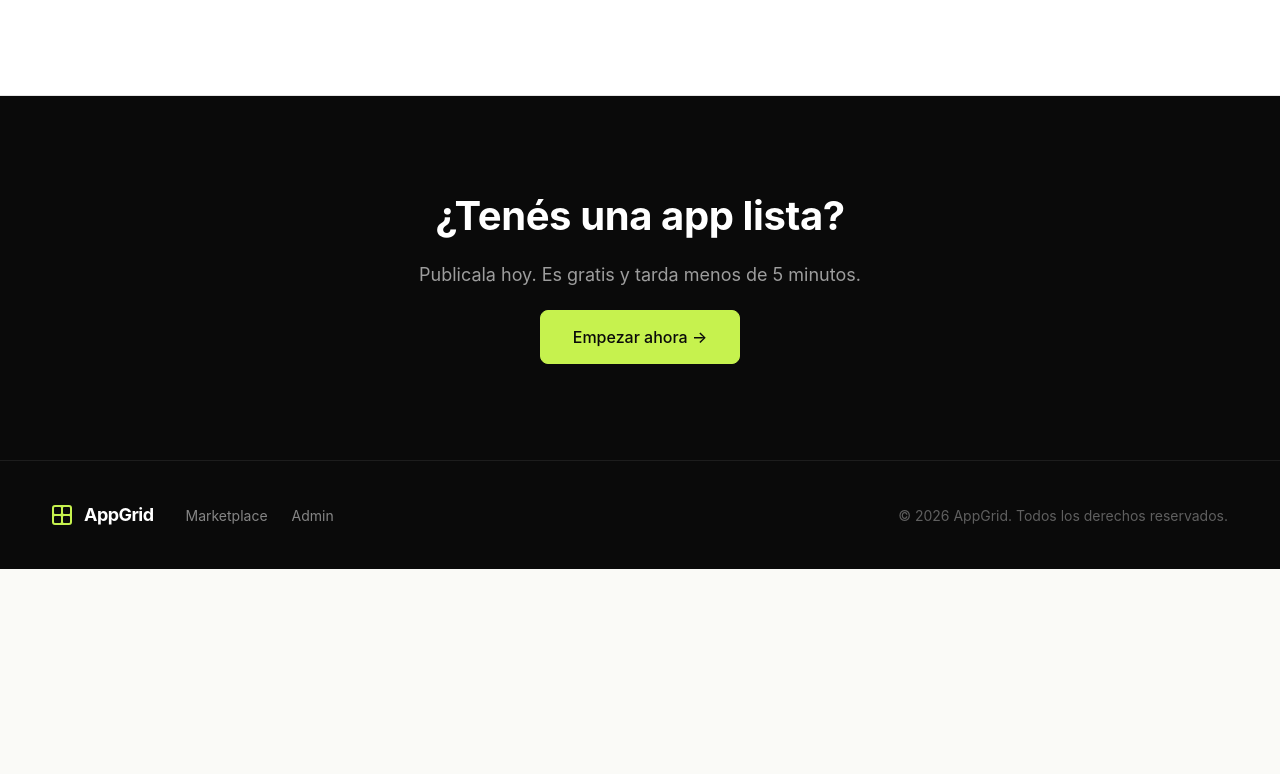
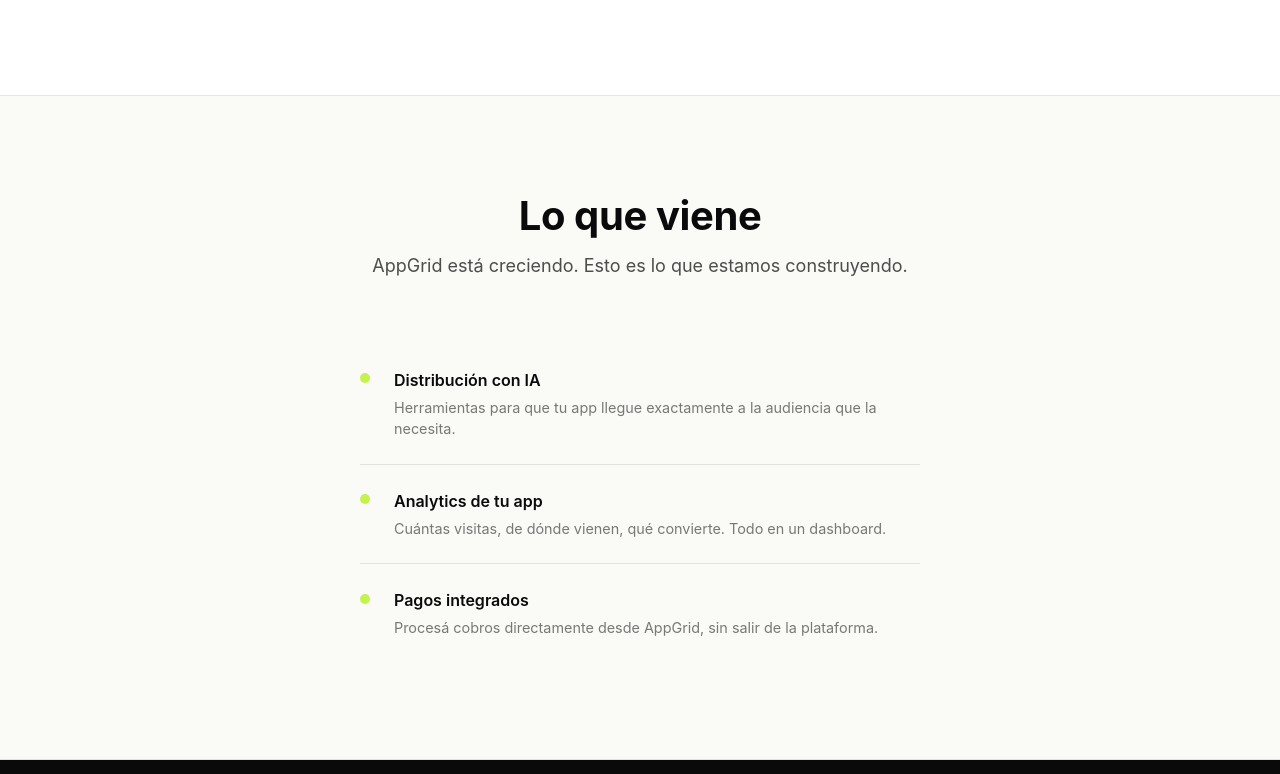
Before and after one commit to diegoezce/AppGrid, a Next.js app: page / in a window 1280 px wide. Shown: the part 1806-2580 px from the top of the page. Before the commit the page ends 2375 px from the top, so only its background shows below. Built offline with nearby package versions, Linux system fonts and the light colour scheme; no server answers; the database is empty.

Commit message:
added preview text

```diff
--- a/app/page.css
+++ b/app/page.css
@@ -235,6 +235,50 @@
   line-height: 1.6;
 }
 
+/* Roadmap */
+.ag-roadmap {
+  display: flex;
+  flex-direction: column;
+  gap: 0;
+  max-width: 560px;
+  margin: 0 auto;
+}
+
+.ag-roadmap-item {
+  display: flex;
+  gap: 1.5rem;
+  align-items: flex-start;
+  padding: 1.5rem 0;
+  border-bottom: 1px solid var(--ag-line);
+}
+
+.ag-roadmap-item:last-child {
+  border-bottom: none;
+}
+
+.ag-roadmap-dot {
+  width: 10px;
+  height: 10px;
+  border-radius: 50%;
+  background: var(--ag-accent);
+  flex-shrink: 0;
+  margin-top: 0.35rem;
+}
+
+.ag-roadmap-item strong {
+  display: block;
+  font-size: 1rem;
+  font-weight: 600;
+  margin-bottom: 0.25rem;
+}
+
+.ag-roadmap-item p {
+  font-size: 0.9rem;
+  color: var(--ag-ink-3);
+  line-height: 1.5;
+  margin: 0;
+}
+
 /* CTA section */
 .ag-cta-section {
   background: var(--ag-ink);
--- a/app/page.tsx
+++ b/app/page.tsx
@@ -130,6 +130,39 @@
         </div>
       </section>
 
+      {/* Próximamente */}
+      <section className="ag-section">
+        <div className="ag-container">
+          <div className="ag-section-header">
+            <h2 className="ag-h2">Lo que viene</h2>
+            <p className="ag-section-sub">AppGrid está creciendo. Esto es lo que estamos construyendo.</p>
+          </div>
+          <div className="ag-roadmap">
+            <div className="ag-roadmap-item">
+              <span className="ag-roadmap-dot" />
+              <div>
+                <strong>Distribución con IA</strong>
+                <p>Herramientas para que tu app llegue exactamente a la audiencia que la necesita.</p>
+              </div>
+            </div>
+            <div className="ag-roadmap-item">
+              <span className="ag-roadmap-dot" />
+              <div>
+                <strong>Analytics de tu app</strong>
+                <p>Cuántas visitas, de dónde vienen, qué convierte. Todo en un dashboard.</p>
+              </div>
+            </div>
+            <div className="ag-roadmap-item">
+              <span className="ag-roadmap-dot" />
+              <div>
+                <strong>Pagos integrados</strong>
+                <p>Procesá cobros directamente desde AppGrid, sin salir de la plataforma.</p>
+              </div>
+            </div>
+          </div>
+        </div>
+      </section>
+
       {/* CTA final */}
       <section className="ag-section ag-cta-section">
         <div className="ag-container ag-cta-inner">
--- a/lib/supabase.ts
+++ b/lib/supabase.ts
@@ -4,6 +4,7 @@
 const supabaseAnonKey = process.env.NEXT_PUBLIC_SUPABASE_ANON_KEY || ''
 
 export const supabase = createClient(supabaseUrl, supabaseAnonKey)
+
 
 export interface App {
   id: string
```
Also changed, not shown: package.json (+4 -3 lines), 1 other file (tests, documents, lock files or other folders).
